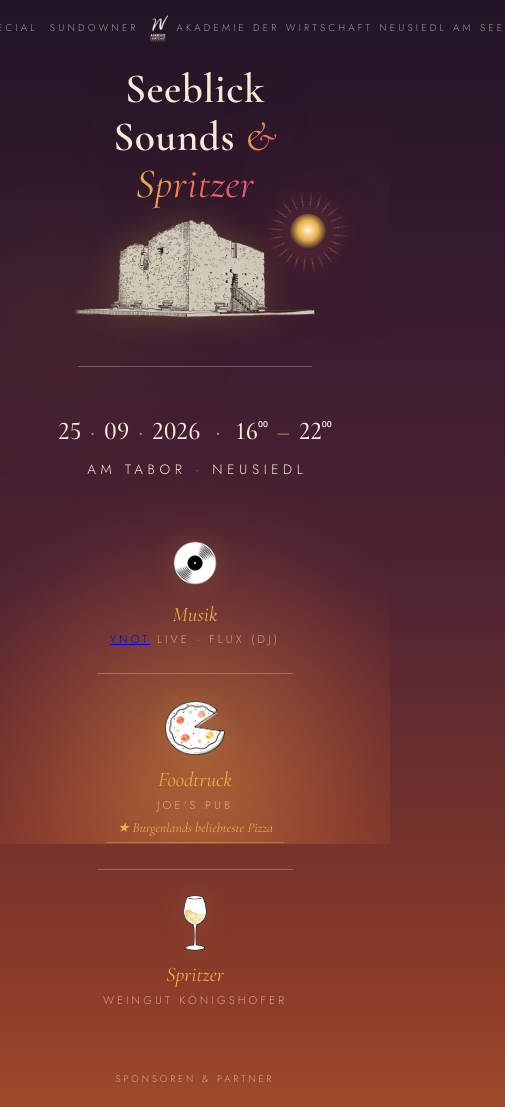
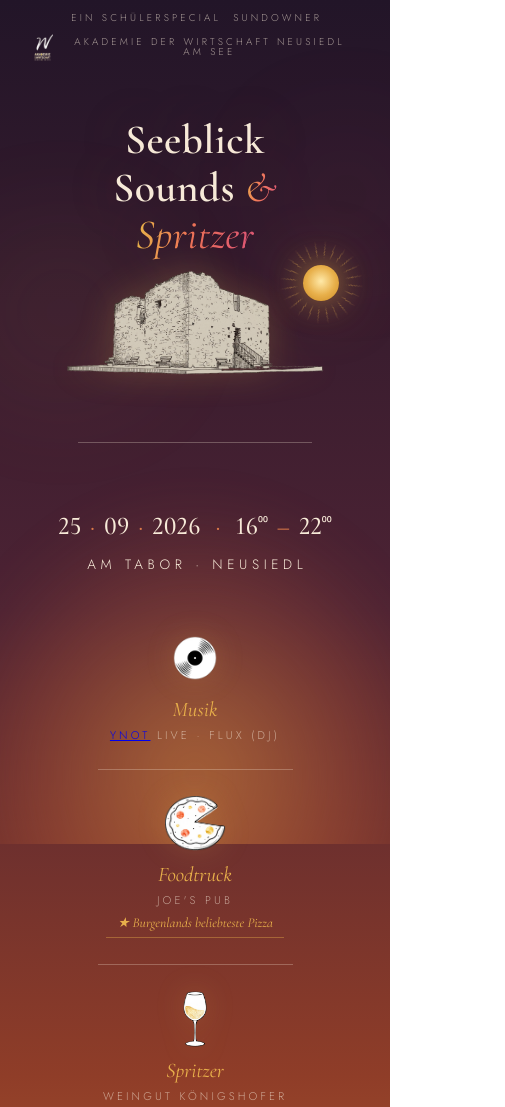
Before and after one commit to devskale/soundspritzer, a plain HTML site: page index.html in a window 390 px wide. Shown: the top 1107 px of the page, 505 px wide, since content can reach past the window. Drawn offline with nearby package versions, Linux system fonts and the light colour scheme.

Commit message:
Header aus einem Guss (eine Zeile, ein Stil), Hero-Abstände vergrößert, Tabor größer, Rhythmus repariert

```diff
--- a/assets/styles.css
+++ b/assets/styles.css
@@ -4,6 +4,10 @@
    Seiten-spezifische Regeln (Offerings, Perks, …) stehen inline
    in den jeweiligen <style>-Blöcken.
    ───────────────────────────────────────────────────────────── */
+
+html, body {
+  overflow-x: hidden; /* Sky/Track überlaufen bewusst — nie horizontal scrollen */
+}
 
 * { margin: 0; padding: 0; box-sizing: border-box; }
 
--- a/index.html
+++ b/index.html
@@ -18,6 +18,9 @@
       align-items: center;
       justify-content: center;
       padding: clamp(2rem, 6vw, 5rem);
+      max-width: 100%;
+      overflow-x: hidden; /* Death Defense gegen Mobile-Overflow */
+    }
       /* ── Vertikaler Rhythmus ──
          Sektionen folgen einer steigenden Skala: oben kompakt, unten luftig.
          Sektions-Abstände (XXL): Titel→Divider→Datum→Offerings→Partners→Footer */
@@ -27,16 +30,21 @@
 
     .special-row {
       display: flex;
+      flex-direction: column;
+      align-items: center;
+      margin-bottom: clamp(3.6rem, 7vw, 5.2rem); /* Rhythmus XXL 1: Header→Hero */
+      margin-top: -1.2rem; /* näher an den oberen Rand */
+    }
+    .special-text {
+      display: flex;
       align-items: center;
       justify-content: center;
       gap: .7rem;
-      margin-bottom: clamp(1.6rem, 3vw, 2.2rem); /* Rhythmus M: Special→Hero */
-      margin-top: -1.2rem; /* näher an den oberen Rand */
-      flex-wrap: nowrap;
-      white-space: nowrap;
+      flex-wrap: wrap; /* schließt Mobile-Overflow aus */
     }
+    /* Kopfzeile: zwei Zeilen, ein Stil — Zeile 1 Event, Zeile 2 (kleiner) Veranstalter */
     .special-row .akwi {
-      height: clamp(30px, 5vw, 46px);
+      height: clamp(30px, 5vw, 46px); /* gleiches Gewicht wie Zeile 1 */
       width: auto;
       opacity: .95;
     }
@@ -49,7 +57,7 @@
     }
     .akwi-link:hover { opacity: .8; }
     .akwi-name {
-      font-size: clamp(.62rem, 1.4vw, .72rem);
+      font-size: clamp(.62rem, 1.4vw, .72rem); /* identisch zu Kicker/SunDowner — gleiche Ebene */
       letter-spacing: .32em;
       text-transform: uppercase;
       color: var(--cream-soft);
@@ -112,7 +120,7 @@
     }
     .tabor {
       flex: none;
-      width: clamp(180px, 36vw, 440px);
+      width: clamp(220px, 44vw, 560px);
       height: auto;
       opacity: .95;
       filter: drop-shadow(0 0 18px rgba(232, 176, 75, .25));
@@ -146,14 +154,15 @@
       inherits: false;
     }
     .sun::before {
-      /* Kern: weicher Rand (pyxofy-Technik), atmet + wandert durch die Paletten-Farben */
+      /* Kern: satt und stabil — kein Faden der Farben mehr, nur dezenter Glow */
       content: "";
       position: absolute;
       inset: 0;
       border-radius: 50%;
       background: radial-gradient(circle at 50% 45%,
-        #fff2d6 0%, var(--gold) 38%, rgba(232, 176, 75, .18) 66%, transparent 75%);
-      animation: sun-breathe 9s ease-in-out infinite;
+        #ffe9a8 0%, var(--gold) 52%, #d99b35 78%, rgba(217, 155, 53, .85) 100%);
+      box-shadow: 0 0 26px rgba(232, 176, 75, .55), 0 0 58px rgba(232, 176, 75, .3);
+      animation: sun-glow 7s ease-in-out infinite;
     }
     .sun::after {
       /* Strahlen: repeating-conic-gradient, rotierend, nach außen ausmaskiert */
@@ -192,16 +201,9 @@
       80%  { --ray-w: 2.2deg; --rays-from: 5deg; }
       100% { --ray-w: 3deg;   --rays-from: 0deg; }
     }
-    @keyframes sun-breathe {
-      0%, 100% {
-        box-shadow: 0 0 30px rgba(232, 176, 75, .5), 0 0 64px rgba(232, 176, 75, .22);
-      }
-      33% {
-        box-shadow: 0 0 40px rgba(242, 121, 92, .45), 0 0 82px rgba(224, 92, 116, .28);
-      }
-      66% {
-        box-shadow: 0 0 34px rgba(224, 92, 116, .4), 0 0 70px rgba(242, 121, 92, .22);
-      }
+    @keyframes sun-glow {
+      0%, 100% { box-shadow: 0 0 26px rgba(232,176,75,.55), 0 0 58px rgba(232,176,75,.3); }
+      50%      { box-shadow: 0 0 34px rgba(232,176,75,.7),  0 0 76px rgba(232,176,75,.38); }
     }
     @media (prefers-reduced-motion: reduce) {
       .sun::before, .sun::after { animation: none; }
@@ -217,7 +219,7 @@
     .rule {
       width: min(340px, 60vw);
       height: 1px;
-      margin: clamp(3rem, 6vw, 4.5rem) auto; /* Rhythmus XXL 1: Hero→Datum */
+      margin: clamp(4.2rem, 8vw, 6.2rem) auto; /* Rhythmus XXL 1: Hero→Datum (vergrößert) */
       background: var(--hairline);
     }
 
@@ -307,7 +309,7 @@
       align-items: center;
       gap: 1.2rem;
     }
-    .partners-label {
+    .partners-sub {
       font-size: clamp(.6rem, 1.4vw, .68rem);
       letter-spacing: .3em;
       text-transform: uppercase;
@@ -430,14 +432,17 @@
       color: rgba(43, 26, 32, .72);
     }
 
-    /* Mobile: Offerings zu schmal, stapeln vertikal */
+    /* Mobile: Titel stapeln, Tabor kleiner, Offerings untereinander */
     @media (max-width: 640px) {
       .title-wrap {
         flex-direction: column;
         gap: .8rem;
       }
       .tabor {
-        width: clamp(180px, 62vw, 340px);
+        width: clamp(190px, 66vw, 300px);
+      }
+      .sun {
+        right: -6%;
       }
       .offerings {
         flex-direction: column;
@@ -446,9 +451,6 @@
       .divider {
         width: min(200px, 50vw);
         height: 1px;
-      }
-      .sun {
-        right: -4%;
       }
     }
   </style>
@@ -503,7 +505,7 @@
     </div>
 
     <div class="partners" aria-label="Sponsoren und Partner">
-      <p class="partners-label">Sponsoren &amp; Partner</p>
+      <p class="partners-sub">Sponsoren &amp; Partner</p>
     </div>
     <div class="sponsor-track" aria-label="Unsere Sponsoren">
       <div class="sponsor-run" id="sponsor-run">
```
